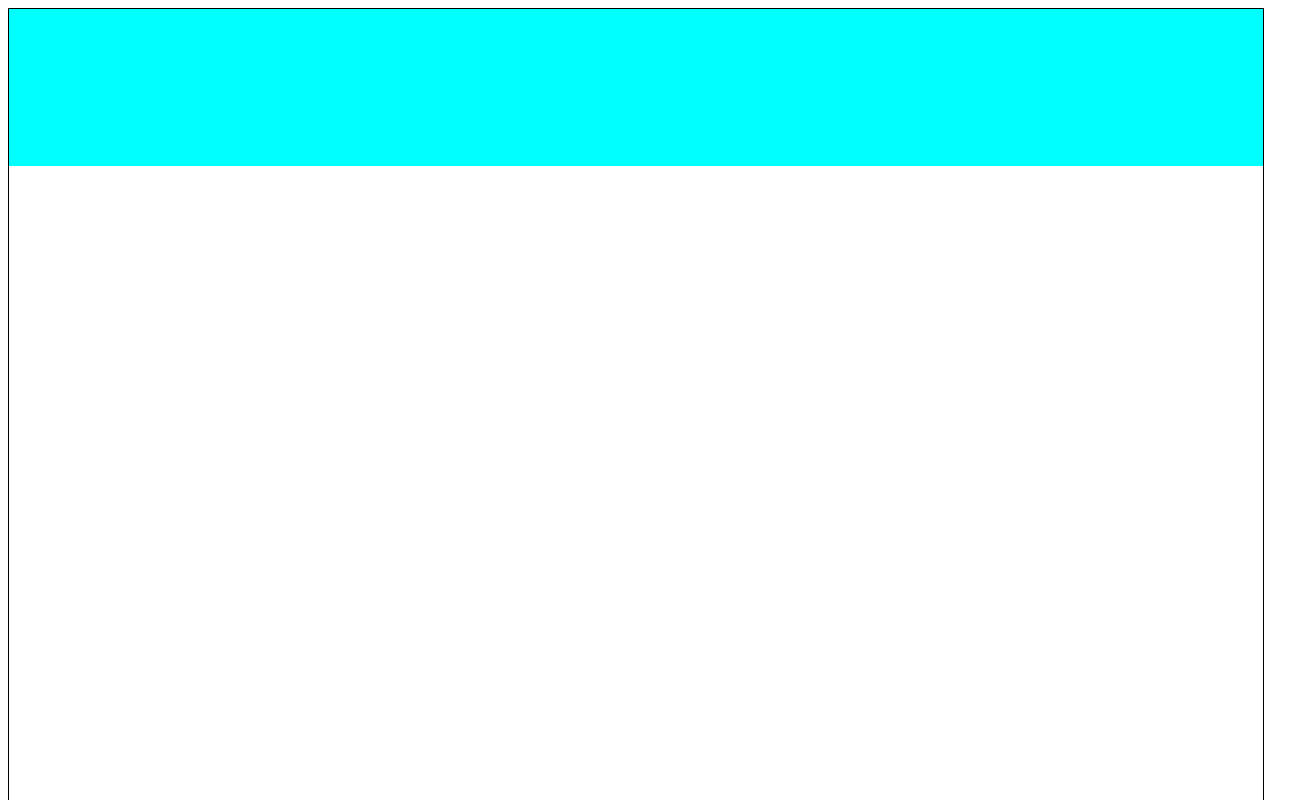
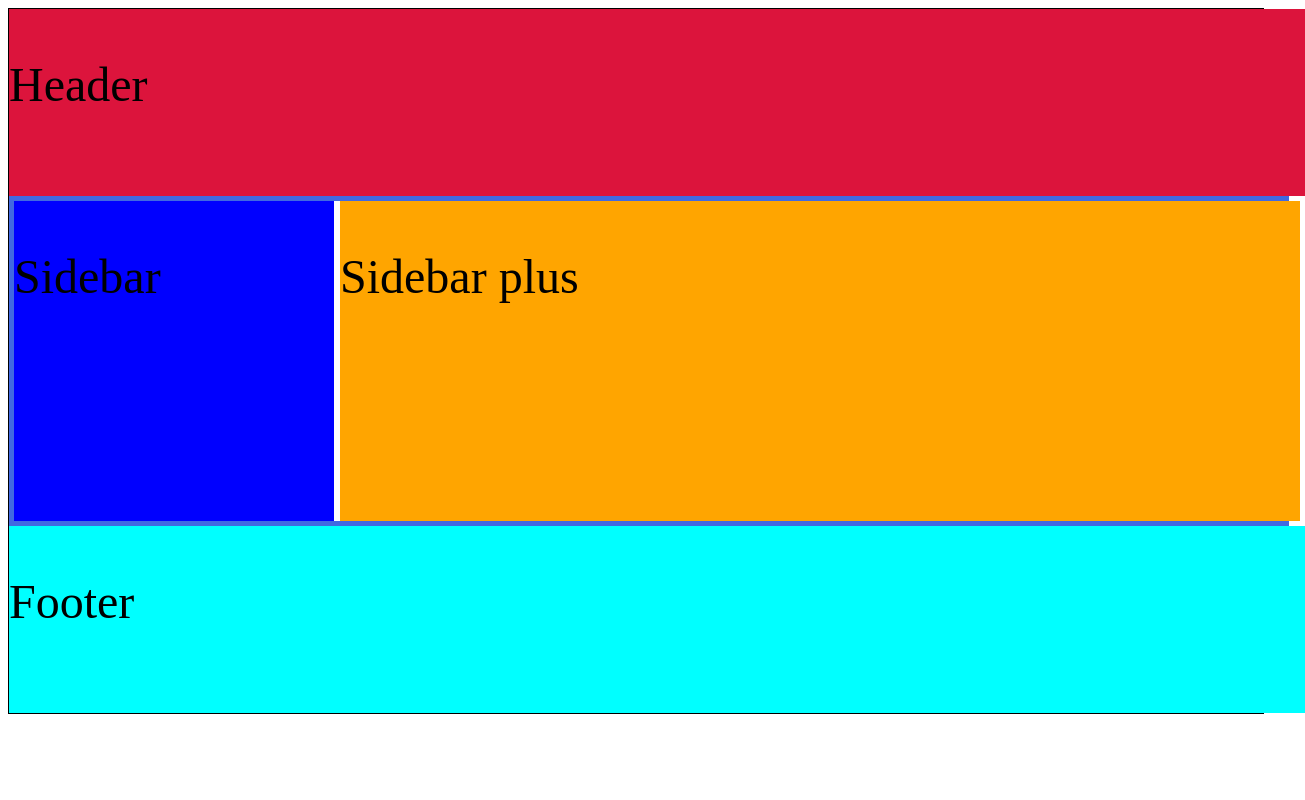
Before and after one commit to C2rli3/module1_day3, a plain HTML site: page inspi1.html in a window 1280 px wide. Shown: the top 800 px of the page, 1305 px wide, since content can reach past the window. Drawn offline with Linux system fonts and the light colour scheme.

Commit message:
From scratch grid work for image#_1

```diff
--- /dev/null
+++ b/css/style1.css
@@ -0,0 +1,59 @@
+#container{
+
+    border: solid black 1px;
+    width: 98vw;
+    height: 55vw;;
+    display: grid;
+    grid-template-columns: auto;
+    grid-template-rows: 1fr 1fr 1fr;
+
+}
+
+#insp{
+
+    border:solid royalblue 5px;
+    display: grid;
+    width: 98%;
+    height: 25vw;
+    grid-template-rows: 1fr 2fr;
+    grid-template-columns: 1fr;
+    gap: 6px;
+
+
+}
+
+
+p{
+
+    color:black;
+    font-size: 3rem;
+}
+
+header{
+
+    background-color: crimson;
+}
+
+.sidebar{
+    background-color: blue;
+    width: 25vw;
+    height: 25vw;;
+
+}
+
+.sidebarplus{
+    background-color: orange;
+    width:75vw;
+    height: auto;
+    grid-row: span 1;
+    grid-column-start: 2;
+    grid-column-end: 2;
+
+}
+
+
+
+footer{
+
+    background-color: aqua;
+}
--- a/inspi1.html
+++ b/inspi1.html
@@ -1,3 +1,62 @@
+<!DOCTYPE html>
+<html lang="en">
+<head>
+    <meta charset="UTF-8">
+    <meta name="viewport" content="width=device-width, initial-scale=1.0">
+    <title>Image 1</title>
+    <link rel="stylesheet" href="css/style1.css">
+
+</head>
+<body>
+
+    <div id="container">
+
+<!-- 1.header
+2. 2 sidebars
+3. Footer-->
+
+
+<header id="header">
+
+    <p> Header</p>
+
+</header>
+
+
+<div id="insp">
+
+    <div class="sidebar">
+
+        <p> Sidebar</p>
+    </div>
+    <div class="sidebarplus">
+        <p> Sidebar plus</p>
+    </div>
+
+
+</div>
+
+
+<footer id="footer">
+<p>
+    Footer
+</p>
+
+</footer>
+
+
+
+    </div>
+
+
+</body>
+</html>
+
+
+
+<!--
+
+
 <!DOCTYPE html>
 <html lang="en">
 <head>
@@ -8,22 +67,40 @@
 </head>
 <body>
 
-    <!-- Going to need:
+
+    **** THIS IS A COMMENT BELLOW*****
+     Going to need:
     1. Header
     2. Sidebar
     3. Sidebar_plus
     4. Footer
- -->
+
+    ***COMMENT ENDS*****
+
 <div id="container">
 
-<header id="header"></header>
+<header id="header">
 
-<div class="sidebar">
+    <p> Header</p>
+
+</header>
+
+<div id="insp">
+
+    <div class="sidebar">
+
+        <p> Sidebar</p>
+    </div>
+    <div class="sidebarplus">
+        <p> Sidebar plus</p>
+    </div>
 
 
 </div>
 
 <footer id="footer">
+
+    <p> Footer</p>
 
 </footer>
 
@@ -34,3 +111,6 @@
 
 </body>
 </html>
+
+
+-->
--- a/style.css
+++ b/style.css
@@ -2,7 +2,7 @@
 
     border: solid black 1px;
     width: 98vw;
-    height: 98vw;
+    height: 25vw;
     display: grid;
     grid-template-rows: 1fr 6fr 1fr;
 
@@ -34,9 +34,41 @@ column 3: width 1/4
 .children{
     background-color: orange;
 
+
 }
 
 #footer{
 
     background-color: green;
 }
+
+p{
+    font-size: 5rem;
+    color:magenta;
+}
+
+#insp{
+
+    border:solid royalblue 5px;
+    display: grid;
+    height: 25vw;
+    grid-template-columns: 1fr 2fr 1fr;
+    grid-template-rows: 1fr 1fr 1fr 1fr;
+    grid-gap: 6px;
+
+}
+
+.sidebar{
+    background-color: orange;
+    height: 200%;
+
+
+}
+
+.sidebarplus{
+    background-color: orange;
+    width: 15%;
+    height: 140%;
+
+
+}
```
Also changed, not shown: index.html (+7 -2 lines), inspi2.html (+18 -0 lines), 1 other file.
